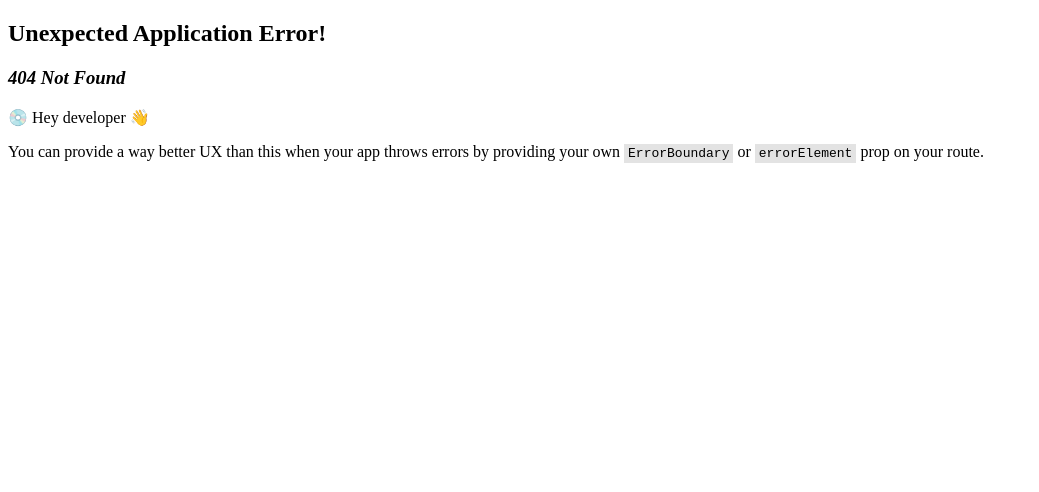
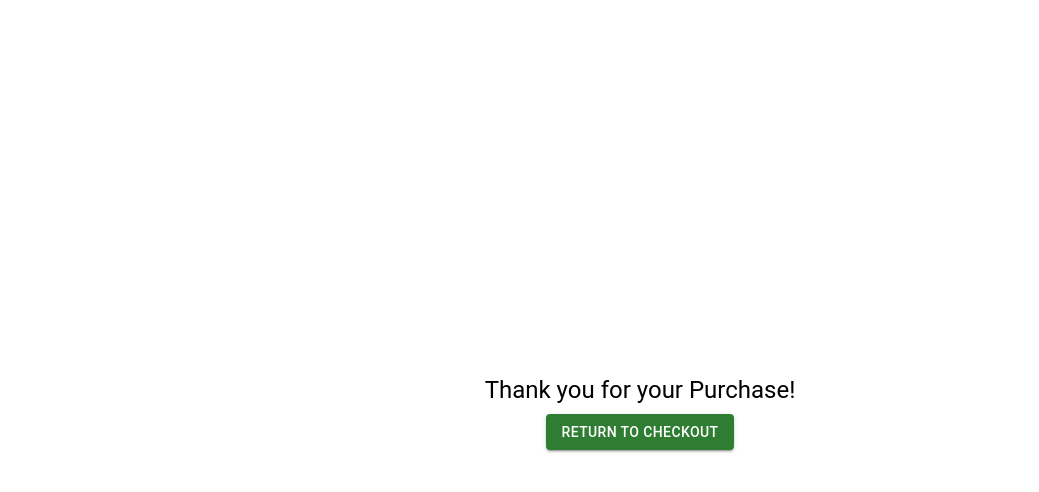
Before and after one commit to h4tsuk0i/shopping-list, a React (Vite) app in the folder shopping_list/: page /checkout in a window 1280 px wide. Before the commit this address had no page. Shown: the top 492 px of the page, without its empty margins (0-1039 px from the left). Built offline with nearby package versions, Linux system fonts and the light colour scheme.

Commit message:
added simple checkout confirmation screen

```diff
--- a/shopping_list/src/Components/Cart.tsx
+++ b/shopping_list/src/Components/Cart.tsx
@@ -66,7 +66,7 @@ const Cart = ({ cart, updateQuantity, removeItem, clearCart }: CartProps) => {
         <Typography>{total.toFixed(2)} €</Typography>
       </Box>
 
-      <Button variant="contained" color="success" fullWidth>
+      <Button href="/checkout" variant="contained" color="success" fullWidth>
         Confirm order
       </Button>
     </Box>
--- a/shopping_list/src/main.tsx
+++ b/shopping_list/src/main.tsx
@@ -3,12 +3,16 @@ import ReactDOM from "react-dom/client";
 import { App } from "./App.tsx";
 import ShoppingList from "./pages/ShoppingList.tsx";
 import { createBrowserRouter, RouterProvider } from "react-router-dom";
+import CheckoutConfirm from "./pages/CheckoutConfirm.tsx";
 
 const router = createBrowserRouter([
   {
     path: "/",
     element: <App />,
-    children: [{ path: "/", element: <ShoppingList /> }],
+    children: [
+      { path: "/", element: <ShoppingList /> },
+      { path: "/checkout", element: <CheckoutConfirm /> },
+    ],
   },
 ]);
 
--- /dev/null
+++ b/shopping_list/src/pages/CheckoutConfirm.tsx
@@ -0,0 +1,24 @@
+import { Box, Typography, Button } from "@mui/material";
+
+const CheckoutConfirm = () => {
+  return (
+    <Box
+      display="flex"
+      flexDirection="column"
+      justifyContent="center"
+      alignItems="center"
+      height="100vh"
+    >
+      <Box margin="0.5rem">
+        <Typography variant="h5">Thank you for your Purchase!</Typography>
+      </Box>
+      <Box maxWidth="25vh" maxHeight="10vh">
+        <Button href="/" variant="contained" color="success">
+          Return to Checkout
+        </Button>
+      </Box>
+    </Box>
+  );
+};
+
+export default CheckoutConfirm;
```
